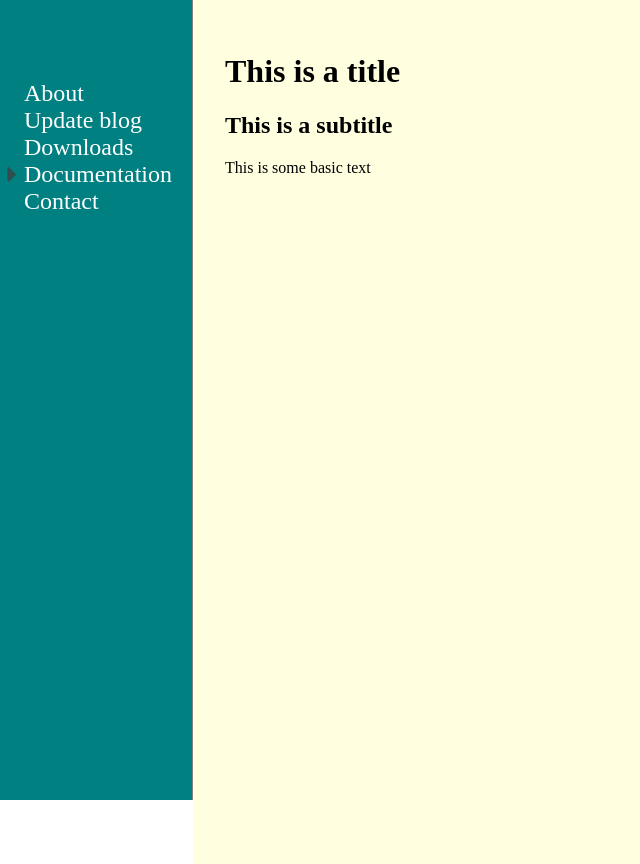
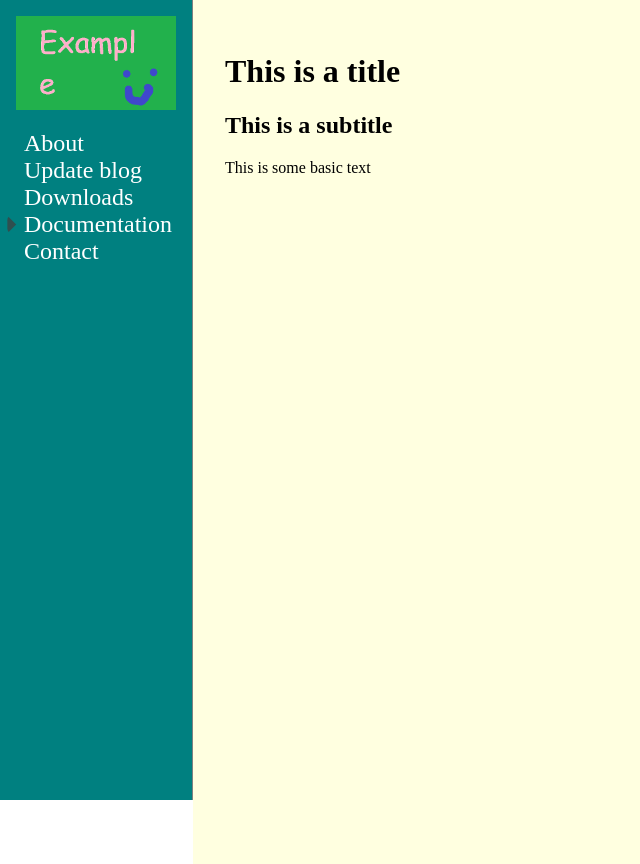
Before and after one commit to Gabie-of-the-Bo/generic-docpage, an Angular app: page / in a window 1280 px wide. Shown: the whole page, without its empty margins (0-640 px from the left). Built offline with nearby package versions, Linux system fonts and the light colour scheme.

Commit message:
Product logo in sidebar

```diff
--- a/src/app/components/sidebar/sidebar.component.html
+++ b/src/app/components/sidebar/sidebar.component.html
@@ -1,6 +1,6 @@
 <div class="sidebar" [ngStyle]="color">
     <div class="pagetitle">
-
+        <img src="assets/img/logo.png">
     </div>
     <div class="sections">
         <div *ngFor="let section of sections">
--- a/src/app/components/sidebar/sidebar.component.scss
+++ b/src/app/components/sidebar/sidebar.component.scss
@@ -9,7 +9,11 @@
 
 .pagetitle{
     width: 100%;
-    height: 10vh;
+
+    img{
+        width: calc(100% - 2em);
+        padding: 1em;
+    }
 }
 
 .sections{
```
Also changed, not shown: src/assets/img/logo.png (added).
